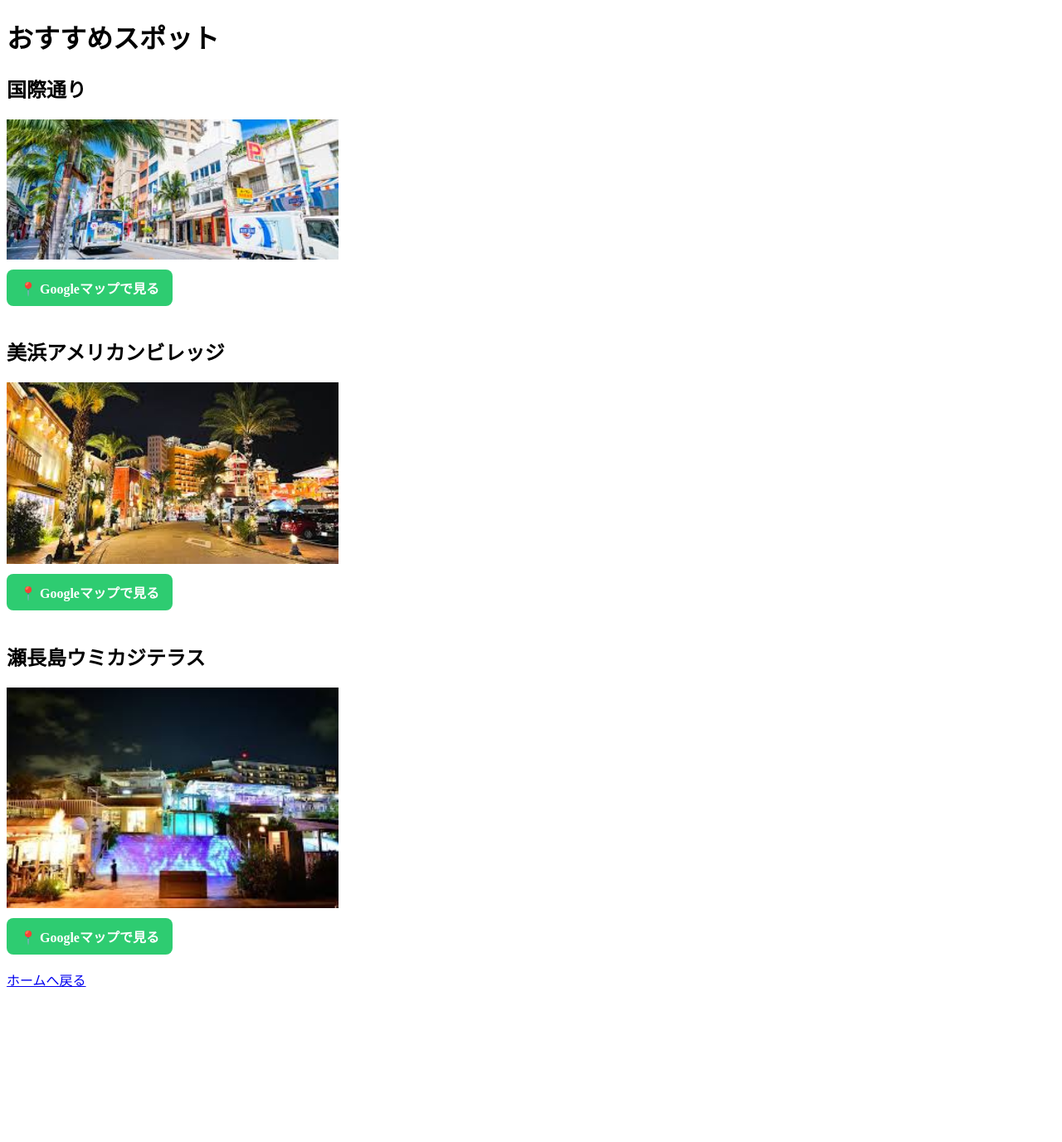
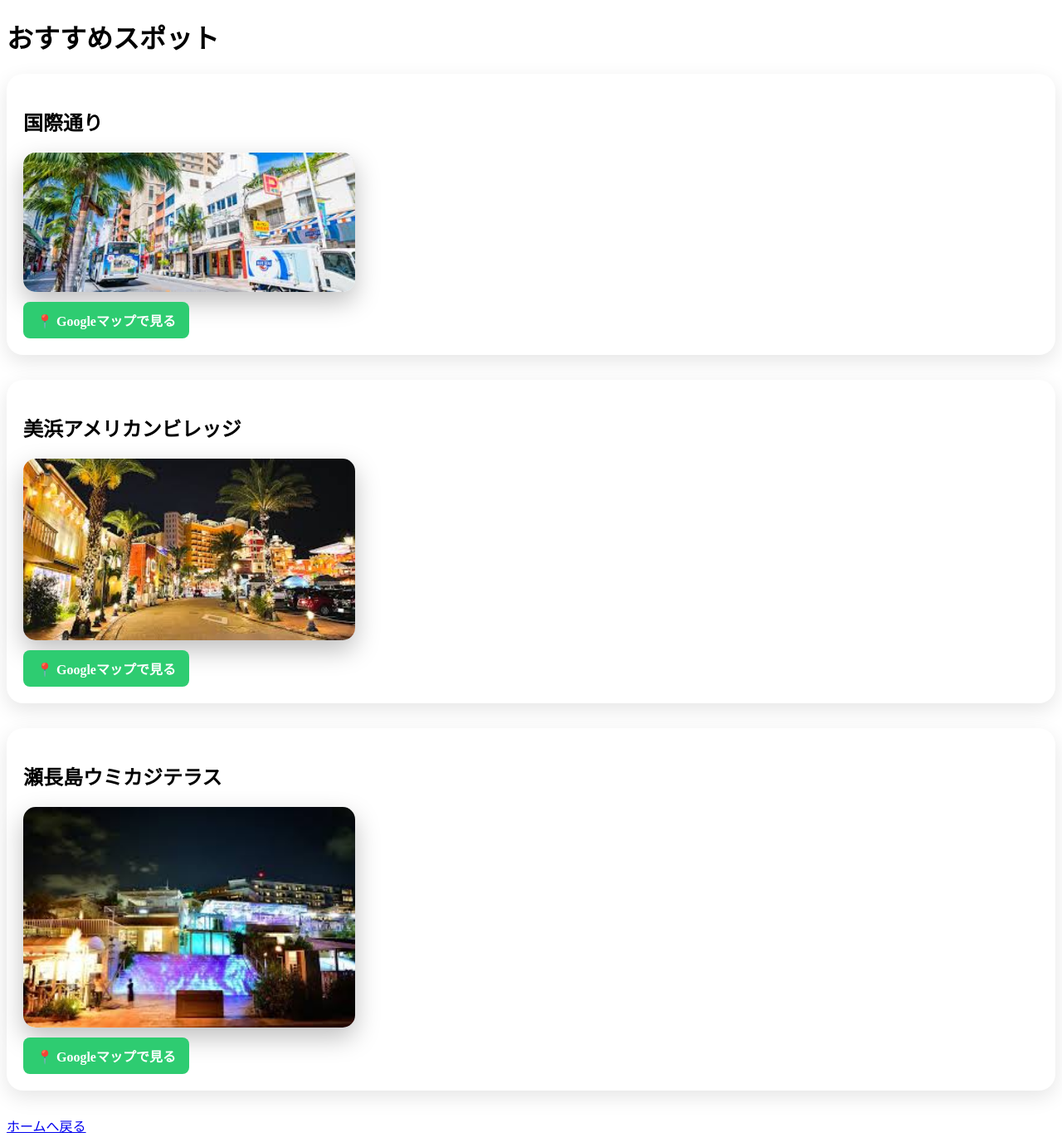
Before and after one commit to genta1915/oki-now, a Django app: page /result/ in a window 1280 px wide. Shown: the whole page at 83% size. Before the commit the page ends 1190 px from the top, so only its background shows below. Run offline with Django 5.2, Linux system fonts and the light colour scheme.

Commit message:
結果画面をカードデザイン化

```diff
--- a/spots/templates/spots/result.html
+++ b/spots/templates/spots/result.html
@@ -22,6 +22,20 @@
         .map-button:hover {
             background-color: #27ae60;
         }
+
+        img {
+            border-radius: 15px;
+            box-shadow: 0 12px 30px rgba(0, 0, 0, 0.25);
+        }
+
+        .spot-card {
+            background: white;
+            padding: 20px;
+            border-radius: 20px;
+            box-shadow: 0 8px 25px rgba(0, 0, 0, 0.1);
+            margin-bottom: 30px;
+
+        }
     </style>
 </head>
 
@@ -29,6 +43,8 @@
     <h1>おすすめスポット</h1>
 
     {% for spot in spots %}
+    <div class="spot-card">
+
         <h2>{{ spot.name }}</h2>
 
         <p>{{ spot.description }}</p>
@@ -41,7 +57,7 @@
             📍 Googleマップで見る
         </a>
 
-    <br><br>
+    </div>
     {% endfor %}
 
     <a href="/">ホームへ戻る</a>
```
Lines whose indentation alone changed are shown as unchanged.
